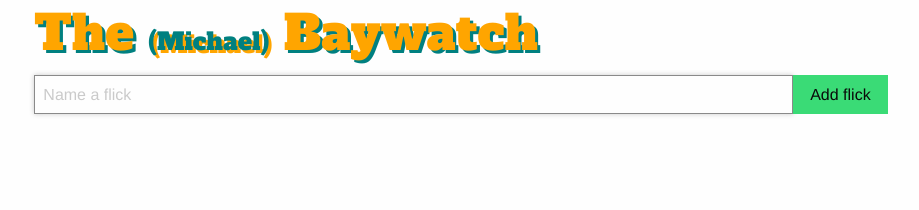
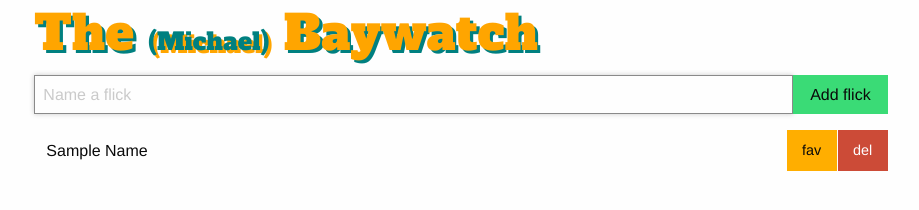
Before and after one commit to mgelfius/baywatch, a plain HTML site: page index.html in a window 1280 px wide. Shown: the whole page, without its empty margins (179-1098 px from the left). Drawn offline with nearby package versions, Linux system fonts and the light colour scheme.

Commit message:
Added placeholder flick template. Styled a bit

```diff
--- a/app.css
+++ b/app.css
@@ -12,6 +12,18 @@ h1 small{
     font-size: 50%;
 }
 
-.list-container{
+#flick-list{
+    margin-bottom: 0;
+}
 
+.flick-name{
+    margin: 0 0.75rem;
 }
+
+.flick .button-group{
+    margin-bottom: 0;
+}
+
+.flick .button-group .button{
+    margin-bottom: 0;
+}
--- a/app.js
+++ b/app.js
@@ -78,6 +78,7 @@ const app = {
         up.textContent = "Up"
         up.className = 'primary button'
         up.id = `${item.textContent}Up`
+
         return up
     },
 
--- a/index.html
+++ b/index.html
@@ -7,7 +7,7 @@
     <title>Michael Baywatch</title>
     <meta name="description" content="">
     <meta name="viewport" content="width=device-width, initial-scale=1">
-    <link rel="stylesheet" href="https://cdnjs.cloudflare.com/ajax/libs/foundation/6.3.1/css/foundation.min.css">
+    <link rel="stylesheet" href="https://cdnjs.cloudflare.com/ajax/libs/foundation/6.4.0/css/foundation.min.css">
     <link rel="stylesheet" href="app.css">
   </head>
   <body>
@@ -39,7 +39,15 @@
 
     <div class="grid-x">
       <div class="medium-8 medium-offset-2 cell list-container">
-        <ul id="flick-list"></ul>
+        <ul id="flick-list" class="no-bullet">
+          <li class="flick grid-x align-middle">
+            <span class = "flick-name cell auto">Sample Name</span>
+            <span class = "actions button-group cell shrink">
+              <button class="fav button warning">fav</button>
+              <button class="remove button alert">del</button>
+            </span>
+          </li>
+        </ul>
       </div>
     </div>
 
```
